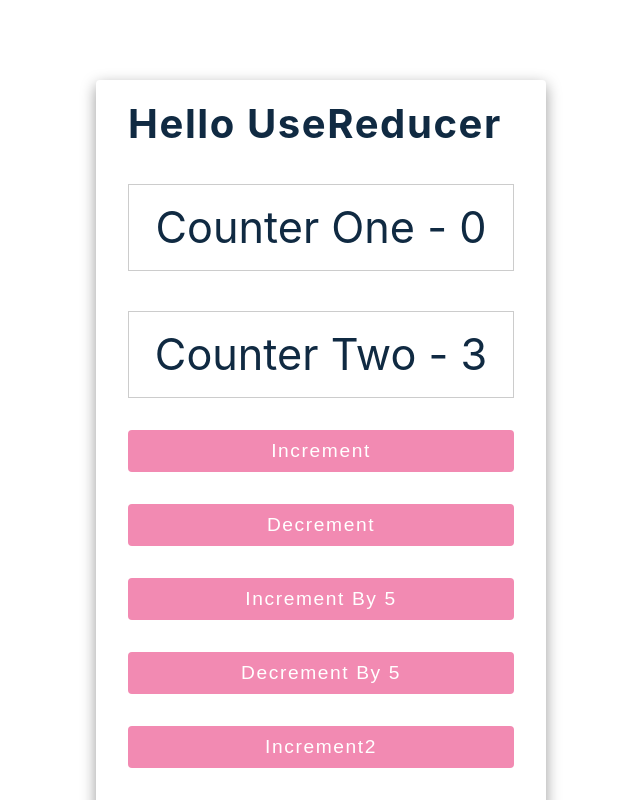
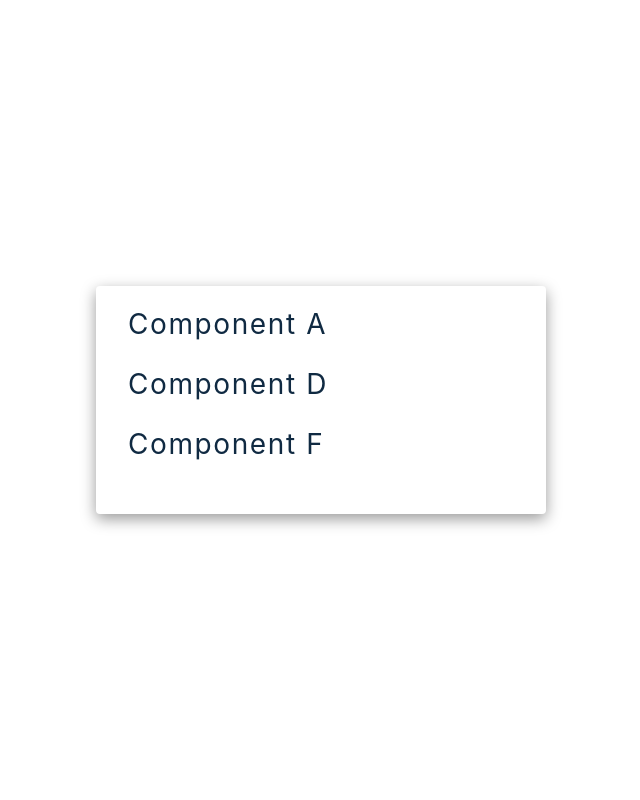
Before and after one commit to femi-ologunwa/codevolution-useReducer, a React (Create React App) app: page / in a window 1280 px wide. Shown: the top 800 px of the page, without its empty margins (319-959 px from the left). Built offline with nearby package versions, Linux system fonts and the light colour scheme.

Commit message:
combined useReducer & useContext for global state management - 1
set up components structure

```diff
--- a/src/App.js
+++ b/src/App.js
@@ -1,15 +1,30 @@
 import React from 'react';
-import Counter from './Counter';
+import ComponentA from './components/ComponentA';
+import ComponentB from './components/ComponentB';
+import ComponentC from './components/ComponentC';
 
 function App() {
    return (
       <main>
          <div className='container'>
-            <h2>Hello useReducer</h2>
-            <Counter />
+            <ComponentA />
+            <ComponentB />
+            <ComponentC />
          </div>
       </main>
    );
 }
 
 export default App;
+
+/*
+Combining useReducer with useContext to manage Global state
+=============================================================
+We will maintain a count state (created with useReducer) in App.js and access the state from components A, D and F
+
+Steps
+- Setup components structure
+- Create counter in App.js with useReducer
+- Access counter in components A, D and F
+
+ */
--- /dev/null
+++ b/src/components/ComponentA.js
@@ -0,0 +1,11 @@
+import React from 'react';
+
+function ComponentA() {
+   return (
+      <div>
+         <h3>Component A</h3>
+      </div>
+   );
+}
+
+export default ComponentA;
--- /dev/null
+++ b/src/components/ComponentB.js
@@ -0,0 +1,12 @@
+import React from 'react';
+import ComponentD from './ComponentD';
+
+function ComponentB() {
+   return (
+      <div>
+         <ComponentD />
+      </div>
+   );
+}
+
+export default ComponentB;
--- /dev/null
+++ b/src/components/ComponentC.js
@@ -0,0 +1,12 @@
+import React from 'react';
+import ComponentE from './ComponentE';
+
+function ComponentC() {
+   return (
+      <div>
+         <ComponentE />
+      </div>
+   );
+}
+
+export default ComponentC;
--- /dev/null
+++ b/src/components/ComponentD.js
@@ -0,0 +1,11 @@
+import React from 'react';
+
+function componentD() {
+   return (
+      <div>
+         <h3>Component D</h3>
+      </div>
+   );
+}
+
+export default componentD;
--- /dev/null
+++ b/src/components/ComponentE.js
@@ -0,0 +1,12 @@
+import React from 'react';
+import ComponentF from './ComponentF';
+
+function ComponentE() {
+   return (
+      <div>
+         <ComponentF />
+      </div>
+   );
+}
+
+export default ComponentE;
--- /dev/null
+++ b/src/components/ComponentF.js
@@ -0,0 +1,11 @@
+import React from 'react';
+
+function componentF() {
+   return (
+      <div>
+         <h3>Component F</h3>
+      </div>
+   );
+}
+
+export default componentF;
```
